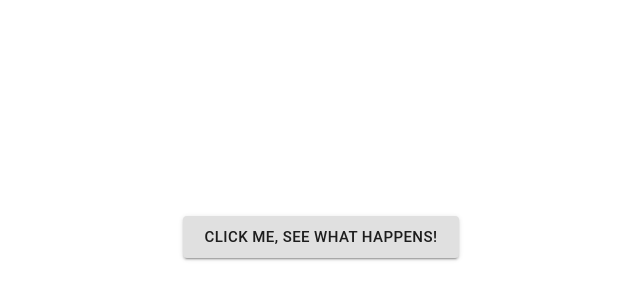
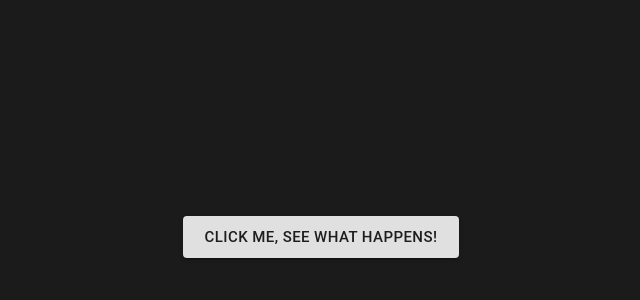
Before and after one commit to svonhatten/animations-practice, a React (Create React App) app: page / in a window 1280 px wide. Shown: the part 96-396 px from the top of the page, without its empty margins (319-959 px from the left). Built offline with nearby package versions, Linux system fonts and the light colour scheme.

Commit message:
get loading animation going

```diff
--- a/src/components/LoadingAnimation/LoadingAnimation.js
+++ b/src/components/LoadingAnimation/LoadingAnimation.js
@@ -1,10 +1,14 @@
 import React from 'react';
+import './styles.css';
 
 //either paint scribble animation, or perhaps a drawn square in
 //the shape of a frame for an art piece, make it spin?
 const LoadingAnimation = () => {
     return (
-        <div>This is for loading...</div>
+        <div className={'root'}>
+            <div className={'box'}></div>
+            <div className={'text'}>This is for loading...</div>
+        </div>
     )
 };
 
--- /dev/null
+++ b/src/components/LoadingAnimation/styles.css
@@ -0,0 +1,47 @@
+.root {
+    height: 100vh;
+    min-width: 100vw;
+    /* background-color: #282727; */
+    background-color: #1c1b1b;
+    display: flex;
+    flex-direction:column;
+    justify-content: center;
+    align-items: center;
+}
+
+@keyframes turn {
+    0% {
+        transform: rotate(0deg);
+    }
+    25% {
+        transform: rotate(90deg);
+    }
+    50% {
+        transform: rotate(180deg);
+    }
+    75% {
+        transform: rotate(270deg);
+    }
+    100% {
+        transform: rotate(360deg);
+    }
+}
+
+.box {
+    height: 50px;
+    width: 50px;
+    border: 5px solid transparent;
+    border-image: linear-gradient(to bottom right, #b827fc 0%, #2c90fc 25%,
+        #b8fd33 50%, #fec837 75%, #fd1892 100%);
+    border-image-slice: 1;
+    animation-name: turn;
+    animation-duration: 4s;
+    animation-iteration-count: infinite;
+    animation-timing-function: linear;
+
+}
+
+.text {
+    padding-top: 20px;
+    color: white;
+}
```
Also changed, not shown: src/components/LoadingAnimation/styles.js (deleted).
